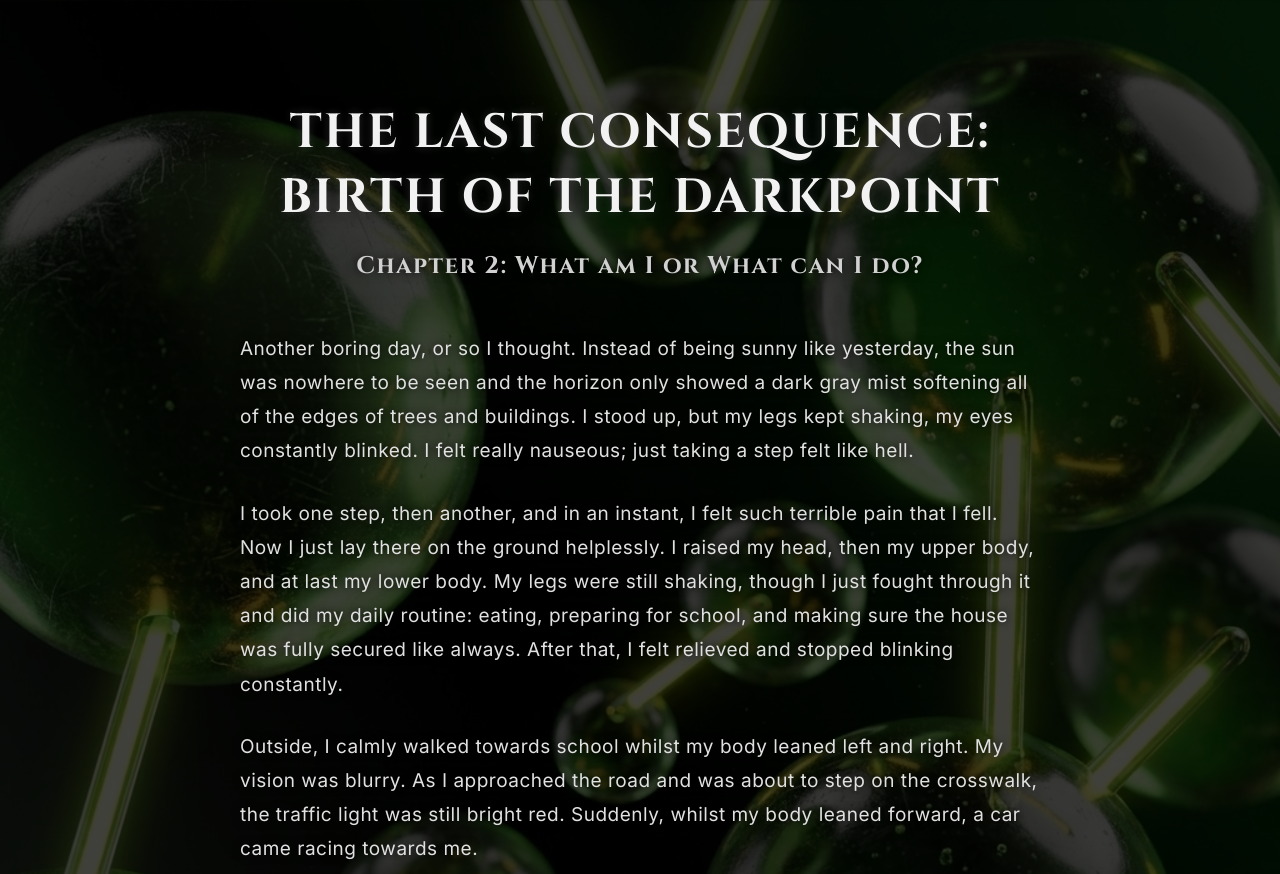
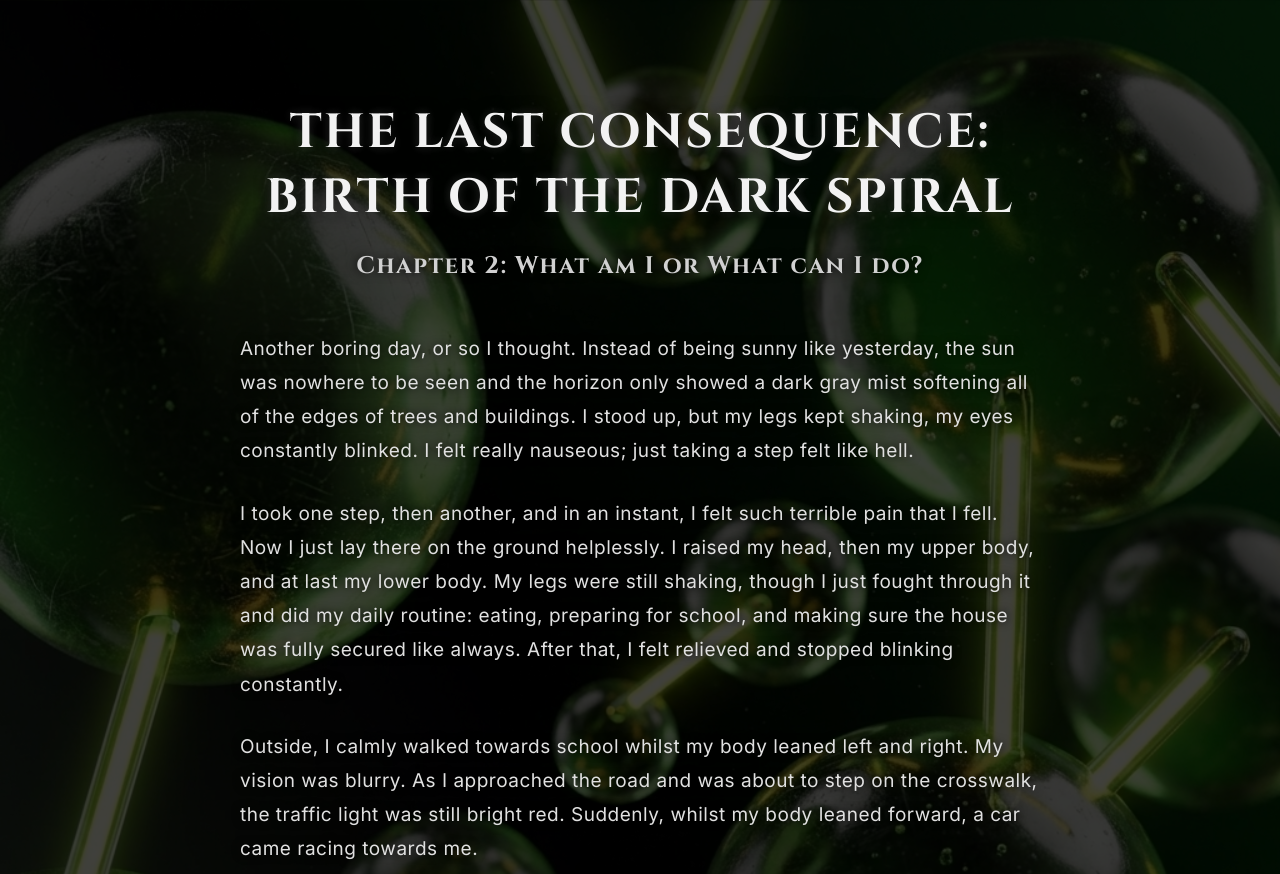
Before and after one commit to EmanuelTuscher21/tlc, a plain HTML site: page CHP2.html in a window 1280 px wide. Shown: the top 874 px of the page. Drawn offline with Linux system fonts and the light colour scheme; no server answers.

Commit message:
Update CHP2.html

```diff
--- a/CHP2.html
+++ b/CHP2.html
@@ -214,7 +214,7 @@
 
     <div class="content-wrapper">
 
-        <h1>The Last Consequence: Birth of the Darkpoint</h1>
+        <h1>The Last Consequence: Birth of the Dark Spiral</h1>
         <h2>Chapter 2: What am I or What can I do?</h2>
 
         <p>
```
